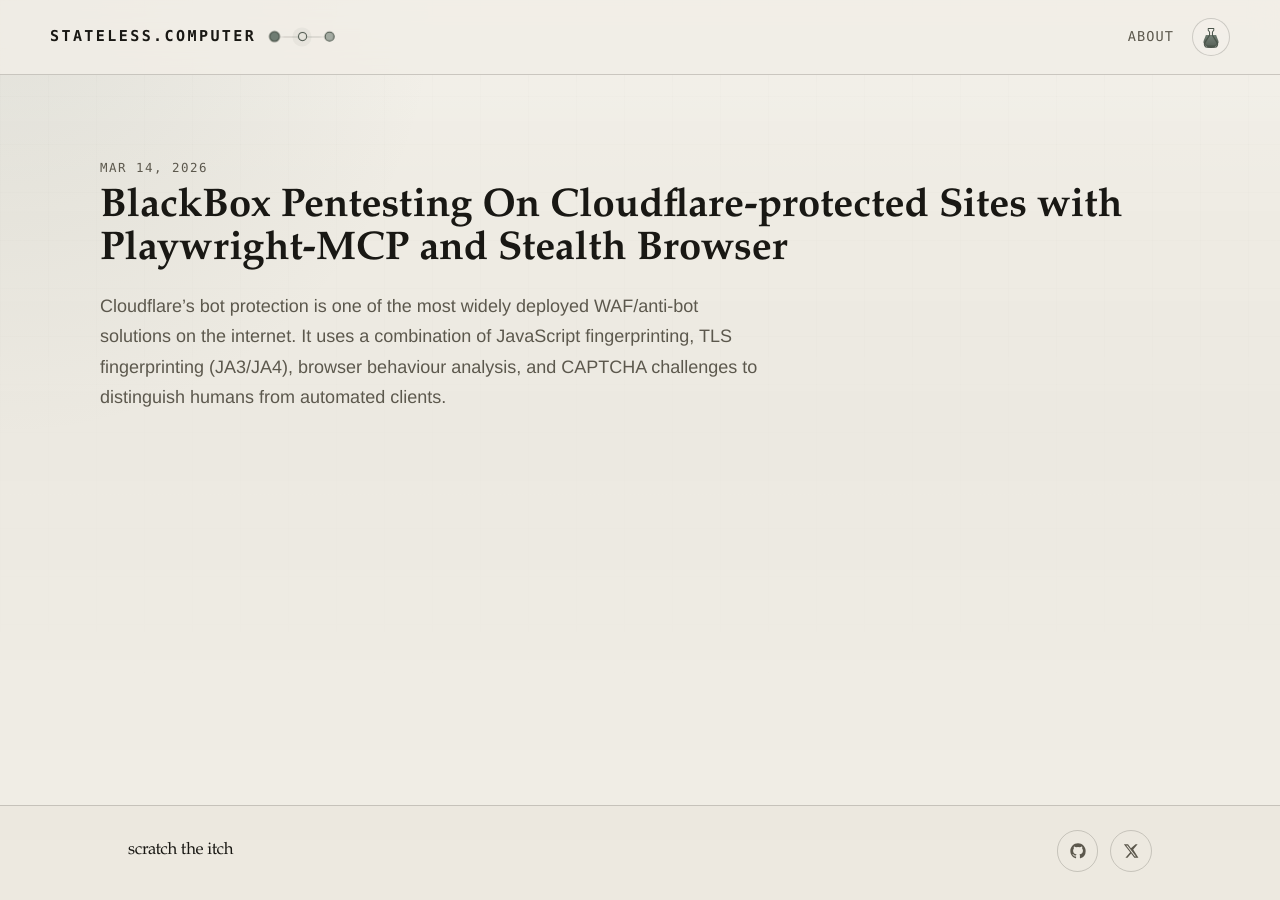
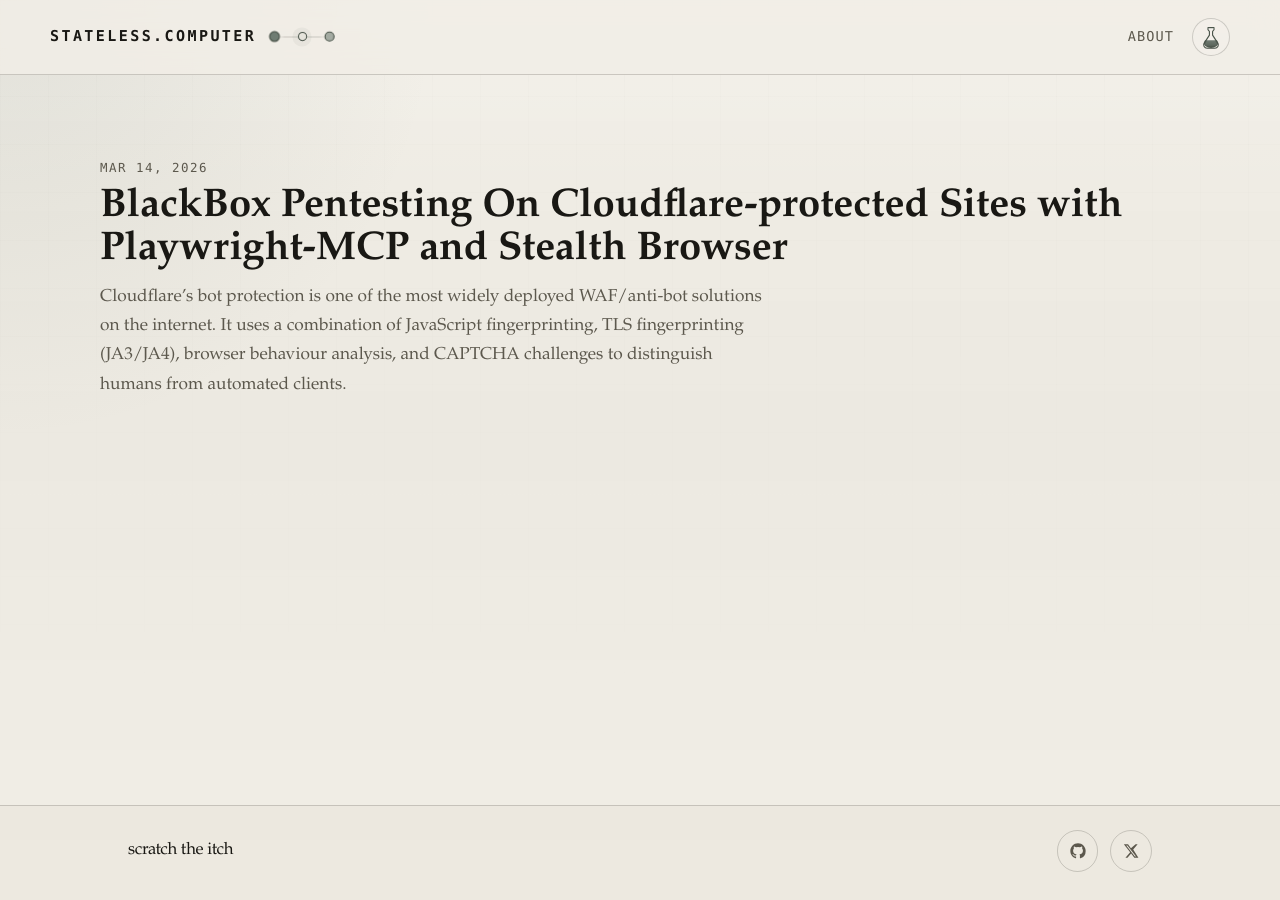
Before and after one commit to 1ikeadragon/cap, a Jekyll site: the page built from index.md, in a window 1280 px wide. Built offline with Jekyll 4.4.1, drawn with Linux system fonts in a browser that asks for light colours.

Commit message:
Refine excerpts, transitions, and flask spill animations

```diff
--- a/_layouts/home.html
+++ b/_layouts/home.html
@@ -25,7 +25,7 @@ layout: base
           </a>
         </h3>
         {%- if site.minima.show_excerpts -%}
-          <div class="post-excerpt">{{ post.excerpt }}</div>
+          <div class="post-excerpt">{{ post.excerpt | strip_html | truncatewords: 50 }}</div>
         {%- endif -%}
       </li>
       {%- endfor -%}
--- a/assets/css/style.scss
+++ b/assets/css/style.scss
@@ -195,11 +195,13 @@ img {
 .theme-splash-drop {
   right: 7vw;
   top: 28%;
-  width: 14px;
-  height: 18px;
-  border-radius: 55% 55% 68% 68%;
-  background: var(--accent-strong);
-  filter: drop-shadow(0 8px 16px rgba(18, 18, 15, 0.12));
+  width: 24px;
+  height: 28px;
+  clip-path: polygon(49% 0, 76% 12%, 92% 40%, 84% 68%, 65% 92%, 39% 100%, 14% 85%, 0 56%, 8% 26%);
+  background:
+    radial-gradient(circle at 32% 16%, rgba(255, 255, 255, 0.46), transparent 44%),
+    linear-gradient(170deg, var(--accent) 0%, var(--accent-strong) 72%);
+  filter: drop-shadow(0 12px 18px rgba(18, 18, 15, 0.2));
 }
 
 .theme-splash-drop-a {
@@ -210,40 +212,42 @@ img {
 .theme-splash-drop-b {
   right: 5vw;
   top: 40%;
-  width: 10px;
-  height: 13px;
+  width: 20px;
+  height: 24px;
 }
 
 .theme-splash-drop-c {
   right: 10vw;
   top: 50%;
-  width: 7px;
-  height: 10px;
+  width: 16px;
+  height: 20px;
 }
 
 .theme-splash-ring {
   right: 6vw;
   top: 55%;
-  width: 18px;
-  height: 18px;
-  margin: -9px 0 0 -9px;
-  border: 1px solid var(--accent-strong);
-  border-radius: 50%;
+  width: 44px;
+  height: 30px;
+  background:
+    radial-gradient(circle at 24% 34%, rgba(255, 255, 255, 0.42), transparent 44%),
+    linear-gradient(155deg, rgba(111, 124, 114, 0.94), rgba(73, 83, 73, 0.78));
+  clip-path: polygon(4% 66%, 16% 33%, 35% 11%, 53% 18%, 71% 4%, 88% 16%, 99% 44%, 92% 75%, 66% 94%, 41% 88%, 18% 94%);
+  filter: drop-shadow(0 10px 14px rgba(18, 18, 15, 0.18));
 }
 
 .theme-splash-ring-a {
-  right: 8.1vw;
-  top: 60%;
+  right: 7.6vw;
+  top: 57%;
 }
 
 .theme-splash-ring-b {
-  right: 5.2vw;
-  top: 67%;
+  right: 4.7vw;
+  top: 65%;
 }
 
 .theme-splash-ring-c {
-  right: 10.1vw;
-  top: 73%;
+  right: 9.3vw;
+  top: 72%;
 }
 
 .page-machine {
@@ -277,9 +281,9 @@ img {
 }
 
 .machine-node {
-  width: 10px;
-  height: 10px;
-  margin: -5px 0 0 -5px;
+  width: 14px;
+  height: 14px;
+  margin: -7px 0 0 -7px;
   border: 1px solid var(--accent-strong);
   border-radius: 50%;
   background: var(--paper);
@@ -287,50 +291,50 @@ img {
 }
 
 .machine-edge {
-  height: 1px;
+  height: 2px;
   transform-origin: left center;
   background: linear-gradient(90deg, transparent 0, var(--accent-strong) 18%, var(--accent-strong) 82%, transparent 100%);
 }
 
-.machine-node-a { top: 24%; left: 22%; }
-.machine-node-b { top: 32%; left: 40%; }
-.machine-node-c { top: 24%; left: 60%; }
-.machine-node-d { top: 46%; left: 52%; }
-.machine-node-e { top: 58%; left: 76%; }
+.machine-node-a { top: 26%; left: 20%; }
+.machine-node-b { top: 26%; left: 40%; }
+.machine-node-c { top: 26%; left: 60%; }
+.machine-node-d { top: 42%; left: 74%; }
+.machine-node-e { top: 58%; left: 48%; }
 
 .machine-edge-a {
-  top: 24%;
-  left: 22%;
-  width: 19%;
-  transform: rotate(13deg);
+  top: 26%;
+  left: 20%;
+  width: 20%;
+  transform: rotate(0deg);
 }
 
 .machine-edge-b {
-  top: 32%;
+  top: 26%;
   left: 40%;
   width: 20%;
-  transform: rotate(-12deg);
+  transform: rotate(0deg);
 }
 
 .machine-edge-c {
-  top: 24%;
+  top: 26%;
   left: 60%;
-  width: 13%;
-  transform: rotate(47deg);
+  width: 18%;
+  transform: rotate(33deg);
 }
 
 .machine-edge-d {
-  top: 32%;
+  top: 26%;
   left: 40%;
-  width: 18%;
-  transform: rotate(28deg);
+  width: 24%;
+  transform: rotate(45deg);
 }
 
 .machine-edge-e {
-  top: 46%;
-  left: 52%;
-  width: 28%;
-  transform: rotate(21deg);
+  top: 58%;
+  left: 48%;
+  width: 29%;
+  transform: rotate(-18deg);
 }
 
 body.page-entering .page-machine,
@@ -340,11 +344,11 @@ body.page-leaving .page-machine {
 }
 
 body.page-entering .page-mask {
-  animation: page-mask-enter 980ms cubic-bezier(0.16, 1, 0.3, 1) forwards;
+  animation: page-mask-enter 1680ms cubic-bezier(0.16, 1, 0.3, 1) forwards;
 }
 
 body.page-leaving .page-mask {
-  animation: page-mask-leave 460ms cubic-bezier(0.22, 1, 0.36, 1) forwards;
+  animation: page-mask-leave 1080ms cubic-bezier(0.22, 1, 0.36, 1) forwards;
 }
 
 body.page-entering .machine-node,
@@ -356,52 +360,52 @@ body.page-leaving .machine-edge {
 
 body.page-entering .machine-node-a,
 body.page-leaving .machine-node-a {
-  animation: node-flicker-a 920ms cubic-bezier(0.22, 1, 0.36, 1) forwards;
+  animation: node-flicker-a 1480ms cubic-bezier(0.22, 1, 0.36, 1) forwards;
 }
 
 body.page-entering .machine-node-b,
 body.page-leaving .machine-node-b {
-  animation: node-flicker-b 920ms cubic-bezier(0.22, 1, 0.36, 1) 60ms forwards;
+  animation: node-flicker-b 1480ms cubic-bezier(0.22, 1, 0.36, 1) 90ms forwards;
 }
 
 body.page-entering .machine-node-c,
 body.page-leaving .machine-node-c {
-  animation: node-flicker-c 920ms cubic-bezier(0.22, 1, 0.36, 1) 110ms forwards;
+  animation: node-flicker-c 1480ms cubic-bezier(0.22, 1, 0.36, 1) 180ms forwards;
 }
 
 body.page-entering .machine-node-d,
 body.page-leaving .machine-node-d {
-  animation: node-weird-d 920ms cubic-bezier(0.22, 1, 0.36, 1) 120ms forwards;
+  animation: node-weird-d 1480ms cubic-bezier(0.22, 1, 0.36, 1) 250ms forwards;
 }
 
 body.page-entering .machine-node-e,
 body.page-leaving .machine-node-e {
-  animation: node-flicker-e 920ms cubic-bezier(0.22, 1, 0.36, 1) 150ms forwards;
+  animation: node-flicker-e 1480ms cubic-bezier(0.22, 1, 0.36, 1) 330ms forwards;
 }
 
 body.page-entering .machine-edge-a,
 body.page-leaving .machine-edge-a {
-  animation: edge-draw-a 920ms cubic-bezier(0.22, 1, 0.36, 1) forwards;
+  animation: edge-draw-a 1480ms cubic-bezier(0.22, 1, 0.36, 1) forwards;
 }
 
 body.page-entering .machine-edge-b,
 body.page-leaving .machine-edge-b {
-  animation: edge-draw-b 920ms cubic-bezier(0.22, 1, 0.36, 1) 60ms forwards;
+  animation: edge-draw-b 1480ms cubic-bezier(0.22, 1, 0.36, 1) 90ms forwards;
 }
 
 body.page-entering .machine-edge-c,
 body.page-leaving .machine-edge-c {
-  animation: edge-draw-c 920ms cubic-bezier(0.22, 1, 0.36, 1) 110ms forwards;
+  animation: edge-draw-c 1480ms cubic-bezier(0.22, 1, 0.36, 1) 180ms forwards;
 }
 
 body.page-entering .machine-edge-d,
 body.page-leaving .machine-edge-d {
-  animation: edge-weird-d 920ms cubic-bezier(0.22, 1, 0.36, 1) 140ms forwards;
+  animation: edge-weird-d 1480ms cubic-bezier(0.22, 1, 0.36, 1) 250ms forwards;
 }
 
 body.page-entering .machine-edge-e,
 body.page-leaving .machine-edge-e {
-  animation: edge-draw-e 920ms cubic-bezier(0.22, 1, 0.36, 1) 180ms forwards;
+  animation: edge-draw-e 1480ms cubic-bezier(0.22, 1, 0.36, 1) 330ms forwards;
 }
 
 .site-header .wrapper {
@@ -544,26 +548,35 @@ html[data-theme="dark"] .theme-toggle {
 .theme-toggle-flask {
   position: relative;
   display: block;
-  width: 22px;
-  height: 26px;
-  transform-origin: 50% 18%;
+  width: 24px;
+  height: 28px;
+  transform-origin: 48% 18%;
 }
 
 .theme-toggle:hover .theme-toggle-flask,
 .theme-toggle:focus-visible .theme-toggle-flask {
-  transform: rotate(-8deg);
+  transform: rotate(11deg);
 }
 
 .theme-toggle:active .theme-toggle-flask,
 body.theme-transitioning .theme-toggle-flask {
-  transform: rotate(-16deg);
+  transform: rotate(19deg);
+}
+
+html[data-theme="dark"] .theme-toggle-flask {
+  transform: rotate(16deg);
+}
+
+html[data-theme="dark"] .theme-toggle:hover .theme-toggle-flask,
+html[data-theme="dark"] .theme-toggle:focus-visible .theme-toggle-flask {
+  transform: rotate(22deg);
 }
 
 .theme-toggle-icon {
   position: absolute;
   inset: 0;
-  width: 22px;
-  height: 26px;
+  width: 24px;
+  height: 28px;
   z-index: 2;
 }
 
@@ -592,90 +605,93 @@ html[data-theme="dark"] .flask-glass {
 
 .flask-liquid {
   position: absolute;
-  left: 3px;
-  bottom: 2px;
+  left: 4px;
+  bottom: 3px;
   width: 16px;
-  height: 13px;
+  height: 12px;
   background: linear-gradient(180deg, var(--accent) 0%, var(--accent-strong) 100%);
-  clip-path: polygon(18% 0, 82% 0, 100% 58%, 88% 100%, 12% 100%, 0 58%);
+  clip-path: polygon(12% 22%, 88% 22%, 96% 52%, 84% 100%, 16% 100%, 4% 52%);
   border-radius: 0 0 8px 8px;
   z-index: 1;
   transform-origin: center bottom;
-  box-shadow: 0 0 18px rgba(111, 124, 114, 0.12);
+  box-shadow: 0 0 16px rgba(111, 124, 114, 0.18);
+  transform: scaleY(0.82);
 }
 
+html[data-theme="dark"] .flask-liquid,
 .theme-toggle[aria-pressed="true"] .flask-liquid {
-  transform: scaleY(0.28);
+  transform: translate(2px, -1px) skewX(10deg) scaleX(1.12) scaleY(0.28);
 }
 
 .flask-stream {
   position: absolute;
-  left: 15px;
-  top: 18px;
-  width: 2px;
-  height: 12px;
-  border-radius: 999px;
-  background: var(--accent-strong);
+  left: 16px;
+  top: 15px;
+  width: 4px;
+  height: 20px;
+  border-radius: 70% 70% 82% 82%;
+  background: linear-gradient(180deg, var(--accent) 0%, var(--accent-strong) 78%);
   opacity: 0;
-  transform-origin: top center;
+  transform-origin: 40% 0;
+  filter: drop-shadow(0 4px 6px rgba(18, 18, 15, 0.22));
 }
 
 .flask-stream-b {
-  left: 16px;
-  width: 1px;
-  height: 15px;
+  left: 19px;
+  width: 3px;
+  height: 24px;
 }
 
 body.is-darkening .flask-stream-a {
-  animation: flask-pour-a 0.72s ease-out forwards;
+  animation: flask-pour-a 1.26s cubic-bezier(0.2, 0.88, 0.32, 1) forwards;
 }
 
 body.is-darkening .flask-stream-b {
-  animation: flask-pour-b 0.8s ease-out 40ms forwards;
+  animation: flask-pour-b 1.38s cubic-bezier(0.2, 0.88, 0.32, 1) 120ms forwards;
 }
 
 body.is-lightening .flask-stream-a {
-  animation: flask-return-a 0.72s ease-in forwards;
+  animation: flask-return-a 1.08s cubic-bezier(0.24, 0.08, 0.48, 1) forwards;
 }
 
 body.is-lightening .flask-stream-b {
-  animation: flask-return-b 0.8s ease-in 40ms forwards;
+  animation: flask-return-b 1.16s cubic-bezier(0.24, 0.08, 0.48, 1) 120ms forwards;
 }
 
 body.is-darkening .theme-splash-drop-a {
-  animation: splash-fall-a 0.82s cubic-bezier(0.18, 0.9, 0.32, 1) forwards;
+  animation: splash-fall-a 1.34s cubic-bezier(0.18, 0.9, 0.32, 1) forwards;
 }
 
 body.is-darkening .theme-splash-drop-b {
-  animation: splash-fall-b 0.88s cubic-bezier(0.18, 0.9, 0.32, 1) 60ms forwards;
+  animation: splash-fall-b 1.42s cubic-bezier(0.18, 0.9, 0.32, 1) 90ms forwards;
 }
 
 body.is-darkening .theme-splash-drop-c {
-  animation: splash-fall-c 0.94s cubic-bezier(0.18, 0.9, 0.32, 1) 110ms forwards;
+  animation: splash-fall-c 1.52s cubic-bezier(0.18, 0.9, 0.32, 1) 150ms forwards;
 }
 
 body.is-darkening .theme-splash-ring-a {
-  animation: splash-ring 0.62s ease-out 260ms forwards;
+  animation: splash-ring 1.12s cubic-bezier(0.2, 0.8, 0.32, 1) 260ms forwards;
 }
 
 body.is-darkening .theme-splash-ring-b {
-  animation: splash-ring 0.62s ease-out 320ms forwards;
+  animation: splash-ring 1.2s cubic-bezier(0.2, 0.8, 0.32, 1) 340ms forwards;
 }
 
 body.is-darkening .theme-splash-ring-c {
-  animation: splash-ring 0.62s ease-out 380ms forwards;
+  animation: splash-ring 1.28s cubic-bezier(0.2, 0.8, 0.32, 1) 420ms forwards;
 }
 
 body.is-lightening .theme-splash-drop-a {
-  animation: splash-return-a 0.78s ease-in forwards;
+  animation: splash-return-a 1.18s ease-in forwards;
 }
 
 body.is-lightening .theme-splash-drop-b {
-  animation: splash-return-b 0.82s ease-in 60ms forwards;
+  animation: splash-return-b 1.26s ease-in 90ms forwards;
 }
 
 body.is-lightening .theme-splash-drop-c {
-  animation: splash-return-c 0.9s ease-in 110ms forwards;
+  animation: splash-return-c 1.34s ease-in 150ms forwards;
 }
 
 .page-content {
@@ -733,6 +749,8 @@ body.is-lightening .theme-splash-drop-c {
 .post-excerpt,
 .post-list p {
   max-width: 42rem;
+  font-family: var(--font-serif);
+  font-size: 1.08rem;
   color: var(--muted);
 }
 
@@ -975,164 +993,194 @@ blockquote {
 @keyframes flask-pour-a {
   0% {
     opacity: 0;
-    transform: scaleY(0.2);
+    transform: translate(0, -4px) rotate(2deg) scaleY(0.2);
   }
 
-  20% {
+  18% {
     opacity: 1;
-    transform: scaleY(1);
+    transform: translate(2px, 2px) rotate(8deg) scaleY(1);
+  }
+
+  62% {
+    opacity: 0.95;
+    transform: translate(16px, 22px) rotate(22deg) scaleY(1.26) scaleX(1.2);
   }
 
   100% {
     opacity: 0;
-    transform: translateY(10px) scaleY(0.28);
+    transform: translate(36px, 64px) rotate(38deg) scaleY(1.48) scaleX(1.4);
   }
 }
 
 @keyframes flask-pour-b {
   0% {
     opacity: 0;
-    transform: scaleY(0.2);
+    transform: translate(0, -2px) rotate(4deg) scaleY(0.24);
   }
 
-  24% {
+  22% {
     opacity: 0.9;
-    transform: scaleY(1.08);
+    transform: translate(4px, 3px) rotate(11deg) scaleY(1.08);
+  }
+
+  66% {
+    opacity: 0.88;
+    transform: translate(20px, 28px) rotate(26deg) scaleY(1.32) scaleX(1.18);
   }
 
   100% {
     opacity: 0;
-    transform: translateY(14px) scaleY(0.22);
+    transform: translate(48px, 78px) rotate(43deg) scaleY(1.52) scaleX(1.34);
   }
 }
 
 @keyframes flask-return-a {
   0% {
-    opacity: 0.9;
-    transform: translateY(12px) scaleY(0.26);
+    opacity: 0.85;
+    transform: translate(28px, 54px) rotate(34deg) scaleY(1.26) scaleX(1.2);
   }
 
   100% {
     opacity: 0;
-    transform: scaleY(0.12);
+    transform: translate(0, 0) rotate(0deg) scaleY(0.1) scaleX(0.78);
   }
 }
 
 @keyframes flask-return-b {
   0% {
-    opacity: 0.82;
-    transform: translateY(16px) scaleY(0.22);
+    opacity: 0.78;
+    transform: translate(40px, 70px) rotate(41deg) scaleY(1.36) scaleX(1.28);
   }
 
   100% {
     opacity: 0;
-    transform: scaleY(0.1);
+    transform: translate(0, 0) rotate(0deg) scaleY(0.08) scaleX(0.66);
   }
 }
 
 @keyframes splash-fall-a {
   0% {
     opacity: 0;
-    transform: translate(0, -18px) scale(0.55);
+    transform: translate(-8px, -36px) rotate(-18deg) scale(0.42);
+  }
+
+  22% {
+    opacity: 1;
+  }
+
+  68% {
+    opacity: 0.88;
+    transform: translate(42px, 132px) rotate(22deg) scale(1.38);
+  }
+
+  100% {
+    opacity: 0;
+    transform: translate(86px, 248px) rotate(34deg) scale(1.92);
+  }
+}
+
+@keyframes splash-fall-b {
+  0% {
+    opacity: 0;
+    transform: translate(-4px, -24px) rotate(-10deg) scale(0.4);
   }
 
   24% {
     opacity: 1;
   }
 
-  100% {
-    opacity: 0;
-    transform: translate(8px, 190px) scale(1.4);
-  }
-}
-
-@keyframes splash-fall-b {
-  0% {
-    opacity: 0;
-    transform: translate(0, -12px) scale(0.5);
-  }
-
-  24% {
-    opacity: 1;
+  66% {
+    opacity: 0.84;
+    transform: translate(22px, 112px) rotate(16deg) scale(1.26);
   }
 
   100% {
     opacity: 0;
-    transform: translate(-6px, 148px) scale(1.15);
+    transform: translate(56px, 212px) rotate(27deg) scale(1.68);
   }
 }
 
 @keyframes splash-fall-c {
   0% {
     opacity: 0;
-    transform: translate(0, -10px) scale(0.44);
+    transform: translate(2px, -20px) rotate(-6deg) scale(0.34);
   }
 
   28% {
     opacity: 1;
   }
 
+  72% {
+    opacity: 0.78;
+    transform: translate(18px, 84px) rotate(14deg) scale(1.06);
+  }
+
   100% {
     opacity: 0;
-    transform: translate(12px, 118px) scale(1.02);
+    transform: translate(48px, 174px) rotate(24deg) scale(1.44);
   }
 }
 
 @keyframes splash-ring {
   0% {
     opacity: 0;
-    transform: scale(0.4);
+    transform: translate(-10px, -20px) rotate(-22deg) scale(0.26);
   }
 
-  28% {
-    opacity: 0.65;
+  30% {
+    opacity: 0.8;
+  }
+
+  74% {
+    opacity: 0.52;
+    transform: translate(26px, 66px) rotate(16deg) scale(1.28);
   }
 
   100% {
     opacity: 0;
-    transform: scale(3.2);
+    transform: translate(52px, 132px) rotate(34deg) scale(1.98);
   }
 }
 
 @keyframes splash-return-a {
   0% {
-    opacity: 0.85;
-    transform: translate(8px, 180px) scale(1.35);
+    opacity: 0.82;
+    transform: translate(84px, 236px) rotate(32deg) scale(1.72);
   }
 
   100% {
     opacity: 0;
-    transform: translate(0, 0) scale(0.32);
+    transform: translate(0, 0) rotate(0deg) scale(0.22);
   }
 }
 
 @keyframes splash-return-b {
   0% {
-    opacity: 0.78;
-    transform: translate(-6px, 142px) scale(1.08);
+    opacity: 0.74;
+    transform: translate(52px, 196px) rotate(24deg) scale(1.5);
   }
 
   100% {
     opacity: 0;
-    transform: translate(0, 0) scale(0.28);
+    transform: translate(0, 0) rotate(0deg) scale(0.2);
   }
 }
 
 @keyframes splash-return-c {
   0% {
-    opacity: 0.7;
-    transform: translate(12px, 110px) scale(0.96);
+    opacity: 0.66;
+    transform: translate(42px, 156px) rotate(20deg) scale(1.24);
   }
 
   100% {
     opacity: 0;
-    transform: translate(0, 0) scale(0.24);
+    transform: translate(0, 0) rotate(0deg) scale(0.16);
   }
 }
 
 @keyframes page-mask-enter {
   0%,
-  58% {
+  68% {
     transform: translate3d(0, 0, 0);
   }
 
@@ -1249,90 +1297,90 @@ blockquote {
 @keyframes edge-draw-a {
   0% {
     opacity: 0;
-    transform: rotate(13deg) scaleX(0.1);
+    transform: rotate(0deg) scaleX(0.1);
   }
 
   34% {
     opacity: 1;
-    transform: rotate(13deg) scaleX(1);
+    transform: rotate(0deg) scaleX(1);
   }
 
   100% {
     opacity: 0;
-    transform: rotate(13deg) scaleX(0.9);
+    transform: rotate(0deg) scaleX(0.9);
   }
 }
 
 @keyframes edge-draw-b {
   0% {
     opacity: 0;
-    transform: rotate(-12deg) scaleX(0.08);
+    transform: rotate(0deg) scaleX(0.08);
   }
 
   36% {
     opacity: 1;
-    transform: rotate(-12deg) scaleX(1);
+    transform: rotate(0deg) scaleX(1);
   }
 
   100% {
     opacity: 0;
-    transform: rotate(-12deg) scaleX(0.88);
+    transform: rotate(0deg) scaleX(0.88);
   }
 }
 
 @keyframes edge-draw-c {
   0% {
     opacity: 0;
-    transform: rotate(47deg) scaleX(0.1);
+    transform: rotate(33deg) scaleX(0.1);
   }
 
   36% {
     opacity: 1;
-    transform: rotate(47deg) scaleX(1);
+    transform: rotate(33deg) scaleX(1);
   }
 
   100% {
     opacity: 0;
-    transform: rotate(47deg) scaleX(0.85);
+    transform: rotate(33deg) scaleX(0.85);
   }
 }
 
 @keyframes edge-weird-d {
   0% {
     opacity: 0;
-    transform: rotate(28deg) scaleX(0.08);
+    transform: rotate(45deg) scaleX(0.08);
   }
 
   34% {
     opacity: 1;
-    transform: rotate(28deg) scaleX(1);
+    transform: rotate(45deg) scaleX(1);
   }
 
   60% {
     opacity: 1;
-    transform: rotate(-10deg) scaleX(1.18);
+    transform: rotate(14deg) scaleX(1.18);
   }
 
   100% {
     opacity: 0;
-    transform: rotate(-22deg) scaleX(0.62);
+    transform: rotate(-4deg) scaleX(0.62);
   }
 }
 
 @keyframes edge-draw-e {
   0% {
     opacity: 0;
-    transform: rotate(21deg) scaleX(0.08);
+    transform: rotate(-18deg) scaleX(0.08);
   }
 
   38% {
     opacity: 1;
-    transform: rotate(21deg) scaleX(1);
+    transform: rotate(-18deg) scaleX(1);
   }
 
   100% {
     opacity: 0;
-    transform: rotate(21deg) scaleX(0.86);
+    transform: rotate(-18deg) scaleX(0.86);
   }
 }
 
--- a/assets/js/site.js
+++ b/assets/js/site.js
@@ -1,10 +1,13 @@
 (() => {
   const storageKey = "stateless-theme";
-  const pageLeaveDuration = 520;
+  const pageEnterDuration = 1760;
+  const pageLeaveDuration = 1120;
+  const themeTransitionDuration = 1680;
   const root = document.documentElement;
   const toggle = document.querySelector("[data-theme-toggle]");
   const prefersDark = window.matchMedia ? window.matchMedia("(prefers-color-scheme: dark)") : null;
   const internalLinks = Array.from(document.querySelectorAll('a[href]'));
+  let pageEnterTimer = null;
 
   const getStoredTheme = () => {
     try {
@@ -40,7 +43,7 @@
 
     window.setTimeout(() => {
       document.body.classList.remove("theme-transitioning", "is-darkening", "is-lightening");
-    }, 820);
+    }, themeTransitionDuration);
   };
 
   const toggleTheme = () => {
@@ -73,9 +76,21 @@
   }
 
   const clearPageEnter = () => {
-    window.setTimeout(() => {
+    if (pageEnterTimer) {
+      window.clearTimeout(pageEnterTimer);
+    }
+
+    pageEnterTimer = window.setTimeout(() => {
       document.body.classList.remove("page-entering");
-    }, 980);
+      pageEnterTimer = null;
+    }, pageEnterDuration);
+  };
+
+  const replayPageEnter = () => {
+    document.body.classList.remove("page-entering", "page-leaving");
+    void document.body.offsetWidth;
+    document.body.classList.add("page-entering");
+    clearPageEnter();
   };
 
   const isNavigableInternalLink = (link) => {
@@ -114,6 +129,11 @@
       }
 
       event.preventDefault();
+      if (pageEnterTimer) {
+        window.clearTimeout(pageEnterTimer);
+        pageEnterTimer = null;
+      }
+
       document.body.classList.remove("page-entering");
       document.body.classList.add("page-leaving");
 
@@ -123,6 +143,14 @@
     });
   });
 
+  window.addEventListener("pageshow", (event) => {
+    document.body.classList.remove("page-leaving");
+
+    if (event.persisted) {
+      replayPageEnter();
+    }
+  });
+
   clearPageEnter();
 
 })();
```
